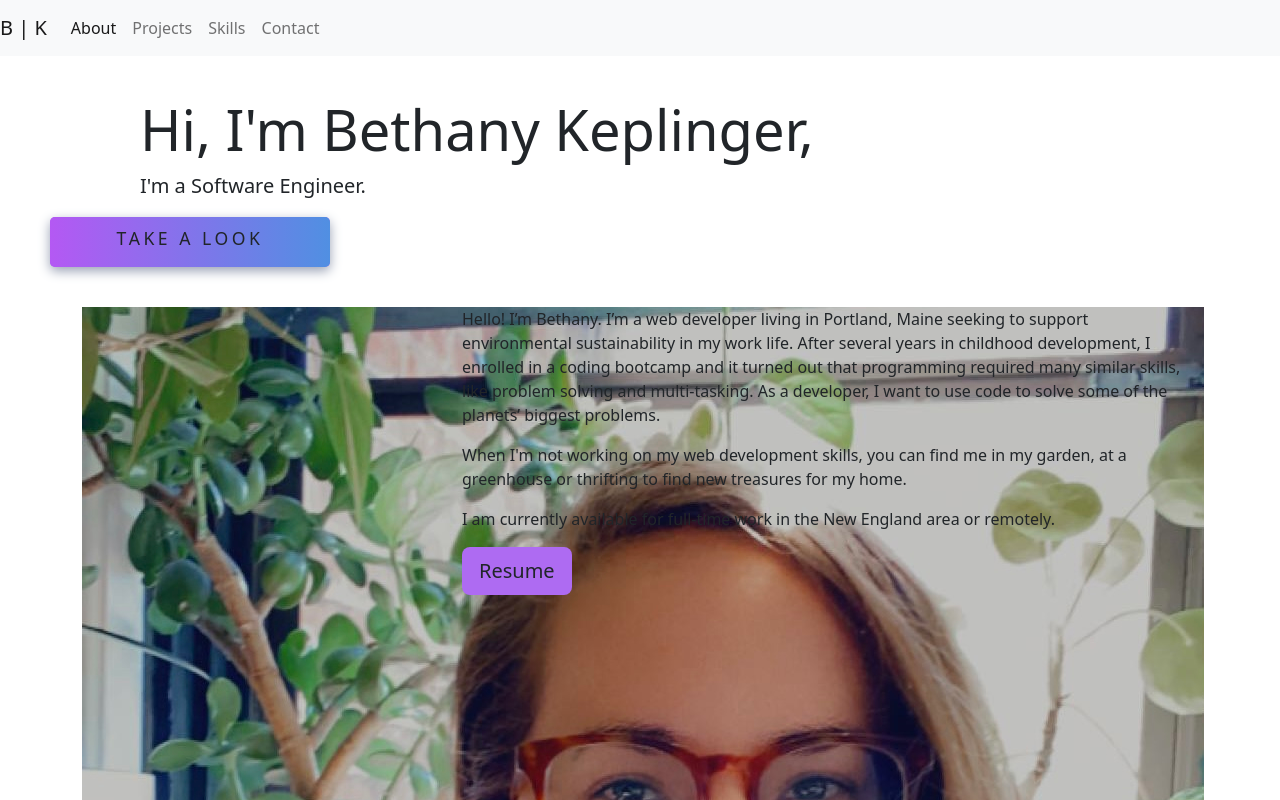
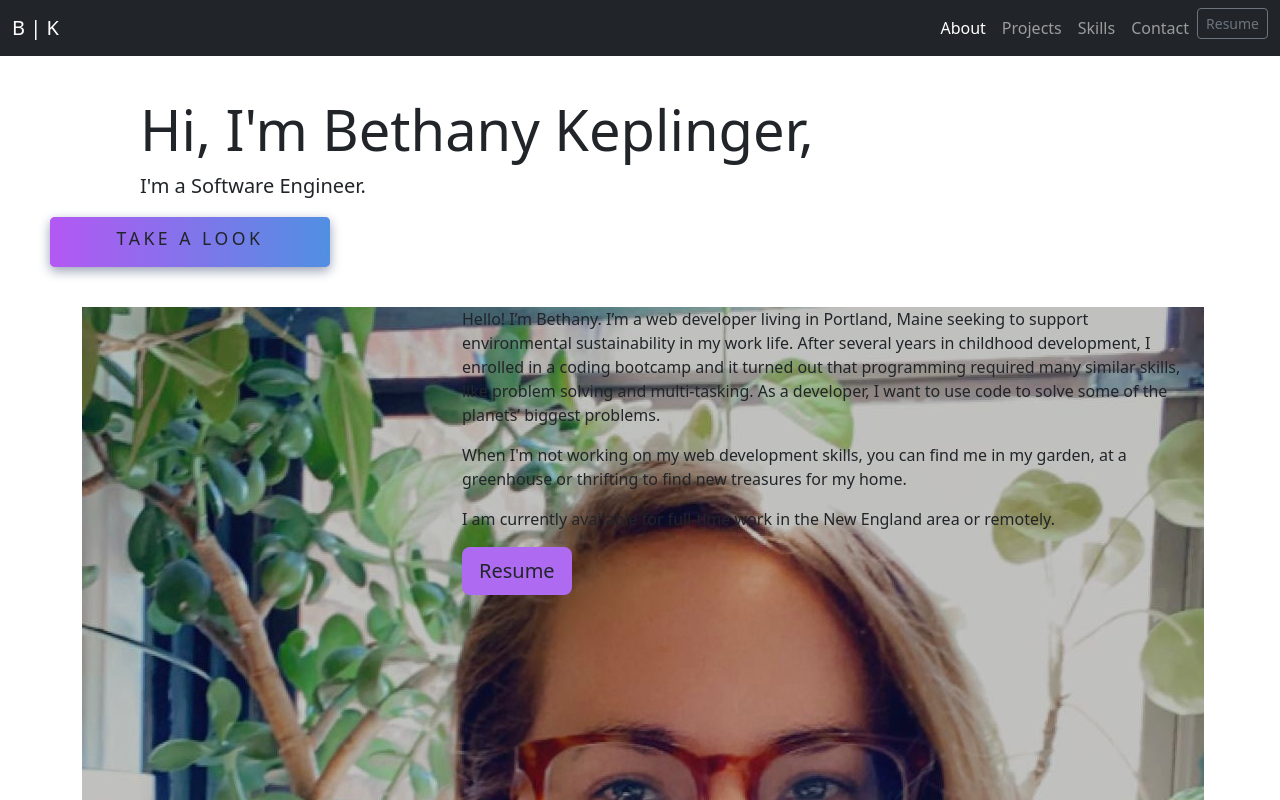
Before and after one commit to BethanyKeplinger/portfolio, a React (Create React App) app: page / in a window 1280 px wide. Shown: the top 800 px of the page. Built offline with nearby package versions, Linux system fonts and the light colour scheme.

Commit message:
Update Navbar.js
Add resume button. Add framer to nav-brand.

```diff
--- a/src/components/Navbar.js
+++ b/src/components/Navbar.js
@@ -1,18 +1,25 @@
 import React from "react";
+import { motion } from "framer-motion";
+import resume from "../files/resume.pdf";
+import linkedin from "../img/linkedin.svg";
 
 export default function Navbar() {
     return (
         <header className="md:sitcky">
 
-                <nav className="navbar navbar-expand-lg bg-light">
-                    <div className="containter-fluid">
-                        <div className="collapse navbar-collapse">
-                            <a href="#home" className="navbar-brand">B | K</a>
+                <nav className="navbar navbar-dark navbar-expand-lg bg-dark">
+                    <div className="container-fluid">
+                        {/* <div className="collapse navbar-collapse"> */}
+                            <motion.a
+                                whileHover={{scale:1.2}}
+                                href="#home" className="navbar-brand">B | K</motion.a>
                             <button className="navbar-toggler" type="button" data-bs-toggle="collapse" data-bs-target="#navbarNav" aria-controls="navbarNav" aria-expanded="false" aria-label="Toggle navigation">
                                 <span className="navbar-toggler-icon"></span>
                             </button>
 
-                            <ul className="navbar-nav me-auto mb-2 mb-lg-0">
+                            {/* <div className="collapse navbar-collapse" id="navbarSupportedContent"> */}
+
+                            <ul className="navbar-nav ml-auto mb-auto mb-lg-0 ">
 
                                 <li className="nav-item">
                                     <a href="#about" className="nav-link active" aria-current="page">About</a>
@@ -30,8 +37,13 @@ export default function Navbar() {
                                     <a href="#contact" className="nav-link">Contact</a>
                                 </li>
 
+                                <li className="nav-item">
+                                    <a className="btn btn-sm btn-outline-secondary resume-button-nav" href={resume} target="_blank" rel="noopener noreferrer">Resume</a>
+                                </li>
+
                             </ul>
-                        </div>
+                            {/* </div> */}
+                        {/* </div> */}
                     </div>
                 </nav>
         </header>
```
